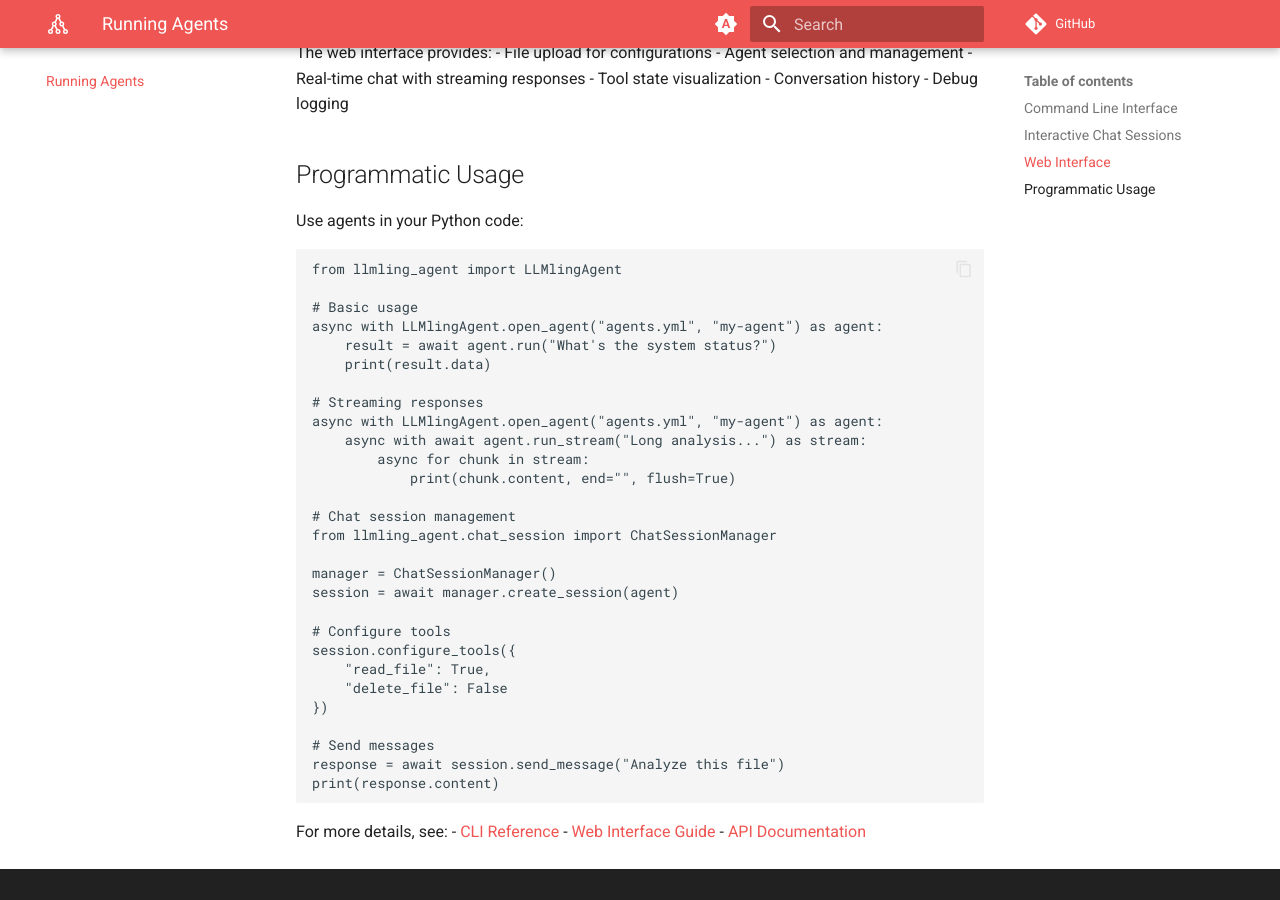
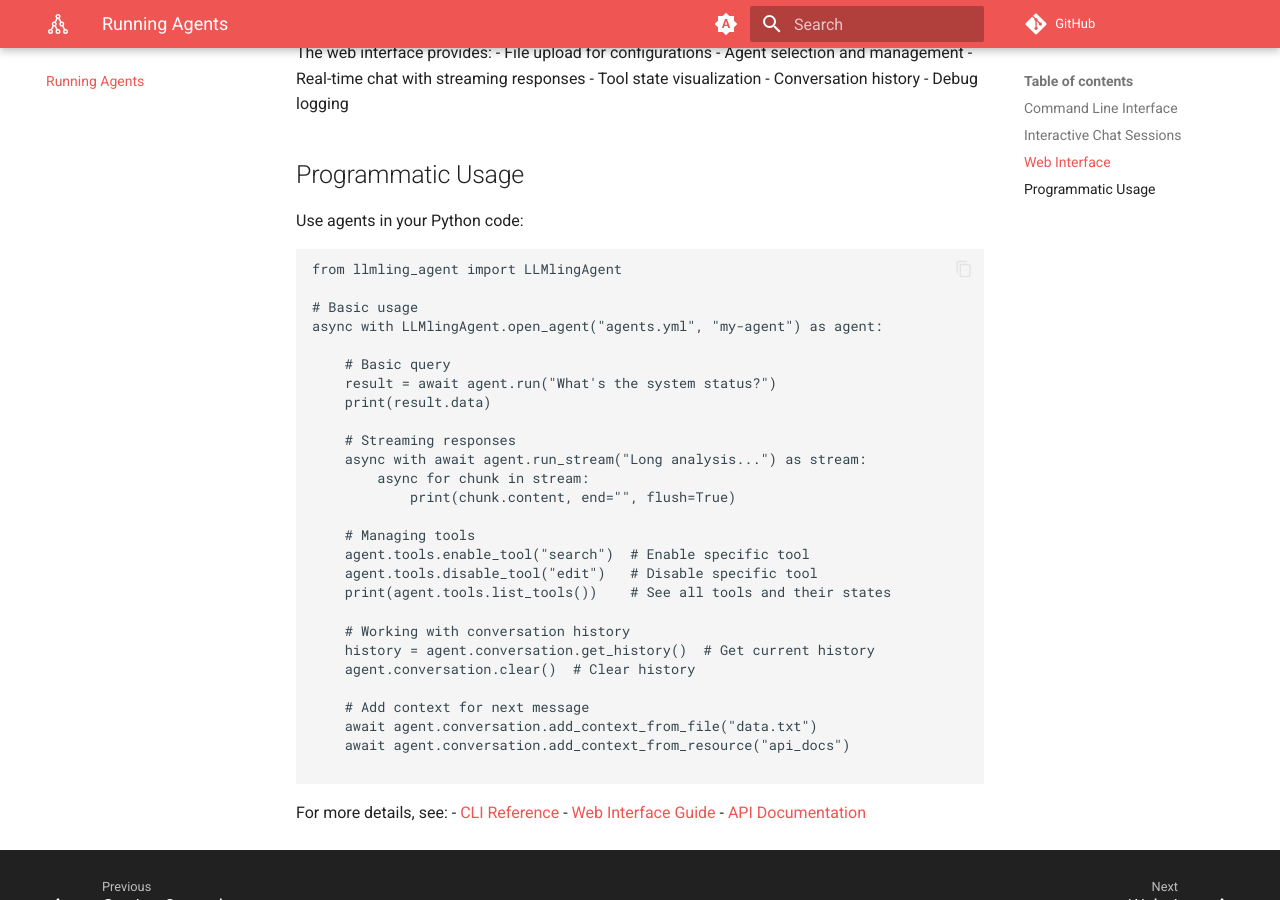
Before and after one commit to uk0/llmling-agent, an MkDocs documentation site: the page built from docs/running_agents.md, in a window 1280 px wide and 900 px high, scrolled down 1663 px. Built offline with MkDocs 1.6.1 and Material for MkDocs 9.7.7, drawn with Linux system fonts in a browser that asks for light colours; comment, search, counter and statistics services are not loaded.

Commit message:
chore: cleanup

````diff
--- a/docs/running_agents.md
+++ b/docs/running_agents.md
@@ -91,30 +91,29 @@ from llmling_agent import LLMlingAgent
 
 # Basic usage
 async with LLMlingAgent.open_agent("agents.yml", "my-agent") as agent:
+
+    # Basic query
     result = await agent.run("What's the system status?")
     print(result.data)
 
-# Streaming responses
-async with LLMlingAgent.open_agent("agents.yml", "my-agent") as agent:
+    # Streaming responses
     async with await agent.run_stream("Long analysis...") as stream:
         async for chunk in stream:
             print(chunk.content, end="", flush=True)
 
-# Chat session management
-from llmling_agent.chat_session import ChatSessionManager
+    # Managing tools
+    agent.tools.enable_tool("search")  # Enable specific tool
+    agent.tools.disable_tool("edit")   # Disable specific tool
+    print(agent.tools.list_tools())    # See all tools and their states
 
-manager = ChatSessionManager()
-session = await manager.create_session(agent)
+    # Working with conversation history
+    history = agent.conversation.get_history()  # Get current history
+    agent.conversation.clear()  # Clear history
 
-# Configure tools
-session.configure_tools({
-    "read_file": True,
-    "delete_file": False
-})
+    # Add context for next message
+    await agent.conversation.add_context_from_file("data.txt")
+    await agent.conversation.add_context_from_resource("api_docs")
 
-# Send messages
-response = await session.send_message("Analyze this file")
-print(response.content)
 ```
 
 For more details, see:
````
Also changed, not shown: 5 other files.
